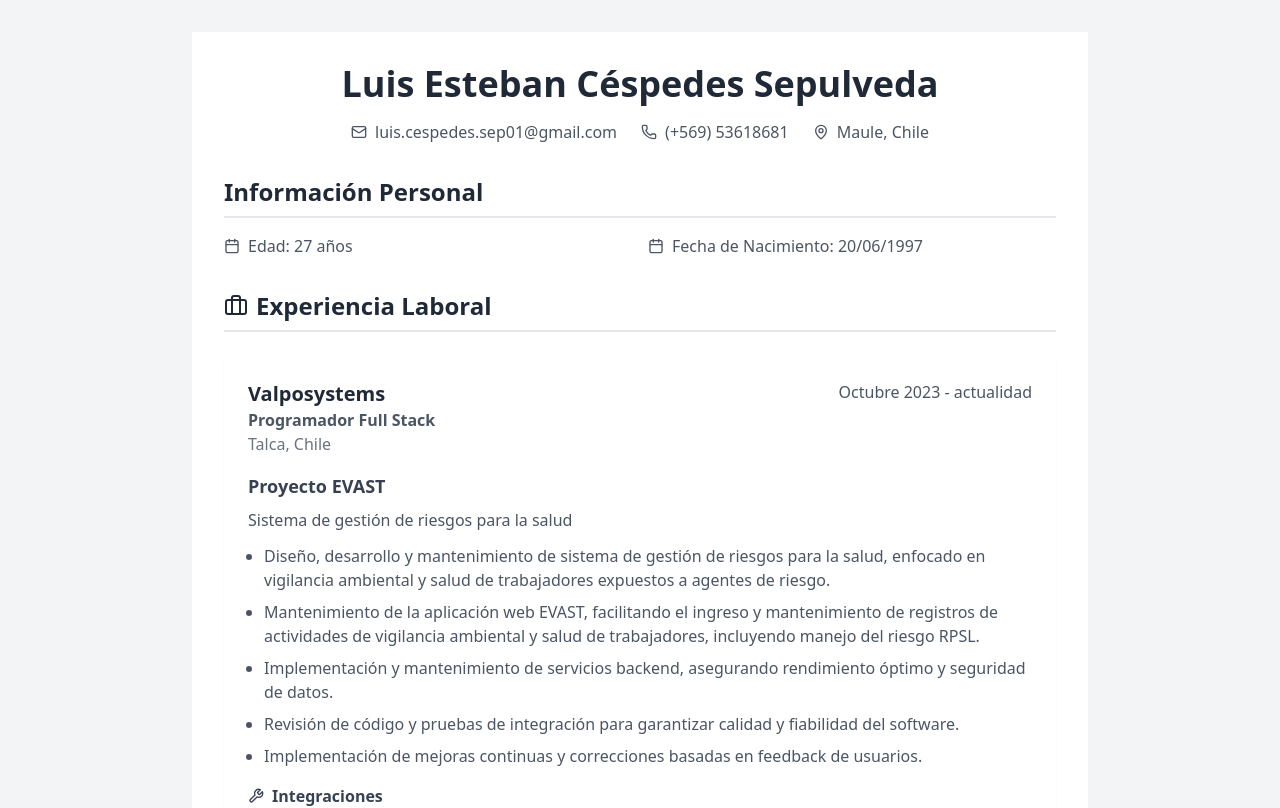
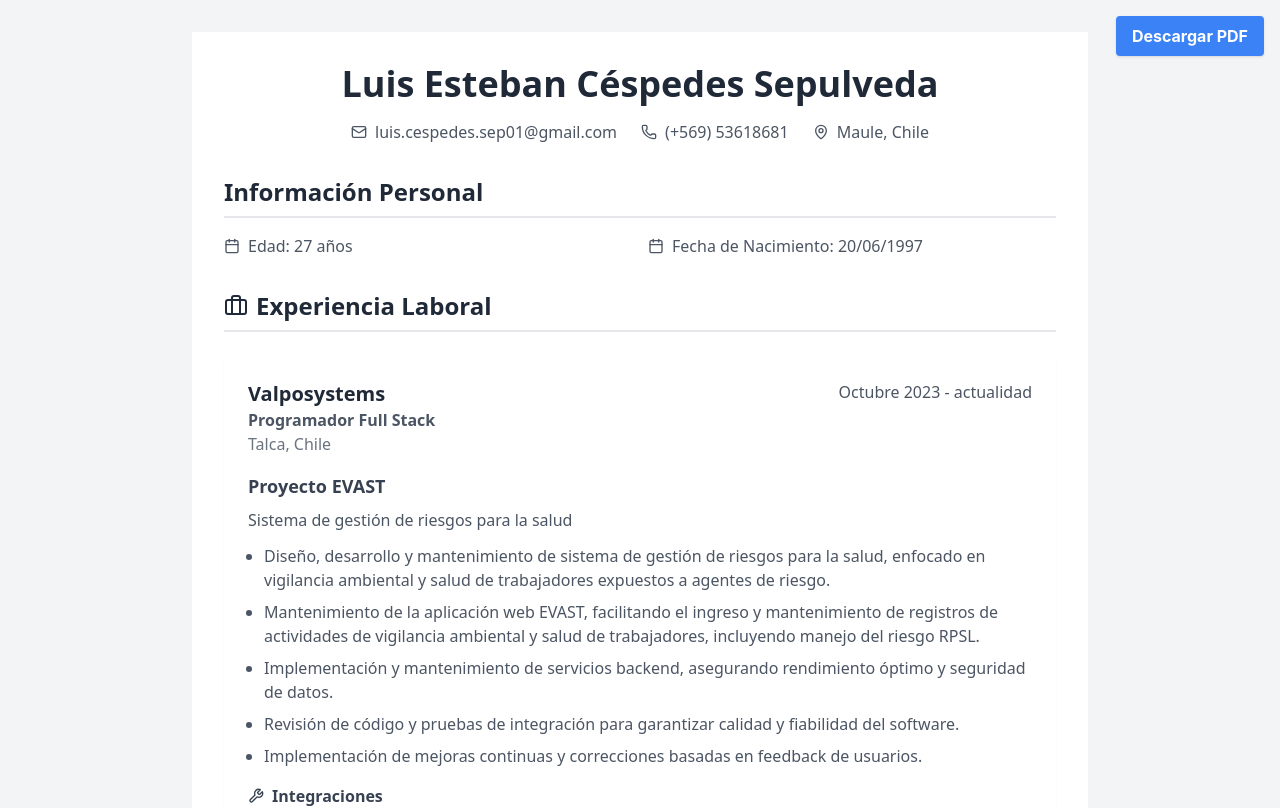
Before and after one commit to lxluxo23/curriculum, a React (Vite) app: page / in a window 1280 px wide. Shown: the top 808 px of the page. Built offline with nearby package versions, Linux system fonts and the light colour scheme.

Commit message:
descargar pdf

```diff
--- a/package.json
+++ b/package.json
@@ -14,10 +14,13 @@
   },
   "dependencies": {
     "autoprefixer": "^10.4.20",
+    "html2canvas": "^1.4.1",
+    "jspdf": "^2.5.2",
     "lucide-react": "^0.468.0",
     "postcss": "^8.4.49",
     "react": "^18.3.1",
     "react-dom": "^18.3.1",
+    "react-to-print": "^3.0.2",
     "tailwindcss": "^3.4.16"
   },
   "devDependencies": {
--- a/src/App.jsx
+++ b/src/App.jsx
@@ -1,11 +1,51 @@
-import Resume from './components/Resume'
+import React, { useRef, useCallback } from 'react';
+import { useReactToPrint } from 'react-to-print';
+import Resume from './components/Resume';
+
+const PrintableResume = React.forwardRef((props, ref) => {
+  return (
+    <div ref={ref} className="print-content">
+      <Resume />
+    </div>
+  );
+});
 
 function App() {
+  const componentRef = useRef(null);
+
+  const handleBeforePrint = useCallback(() => {
+    console.log('Preparando la impresión...');
+    return Promise.resolve();
+  }, []);
+
+  const handleAfterPrint = useCallback(() => {
+    console.log('PDF generado con éxito');
+  }, []);
+
+  const handlePrint = useReactToPrint({
+    contentRef: componentRef,
+    documentTitle: 'Mi_Curriculum',
+    onBeforePrint: handleBeforePrint,
+    onAfterPrint: handleAfterPrint,
+    removeAfterPrint: false
+  });
+
   return (
-    <div className="min-h-screen py-8 bg-gray-100">
-      <Resume />
-    </div>
-  )
+    <>
+      <div className="fixed top-4 right-4 z-10">
+        <button
+          onClick={handlePrint}
+          className="bg-blue-500 hover:bg-blue-700 text-white font-bold py-2 px-4 rounded shadow"
+        >
+          Descargar PDF
+        </button>
+      </div>
+
+      <div className="min-h-screen py-8 bg-gray-100">
+        <PrintableResume ref={componentRef} />
+      </div>
+    </>
+  );
 }
 
-export default App
+export default App;
--- a/src/index.css
+++ b/src/index.css
@@ -12,3 +12,25 @@ body {
   min-height: 100vh;
   background-color: #f5f5f5;
 }
+
+@media print {
+  @page {
+    size: A4;
+    margin: 0;
+  }
+
+  body {
+    margin: 0;
+    padding: 0;
+  }
+
+  .print-content {
+    width: 100%;
+    min-height: 100vh;
+    /* padding: 5mm; */
+  }
+
+  .fixed {
+    display: none !important;
+  }
+}
```
Also changed, not shown: 1 other file (tests, documents, lock files or other folders).
